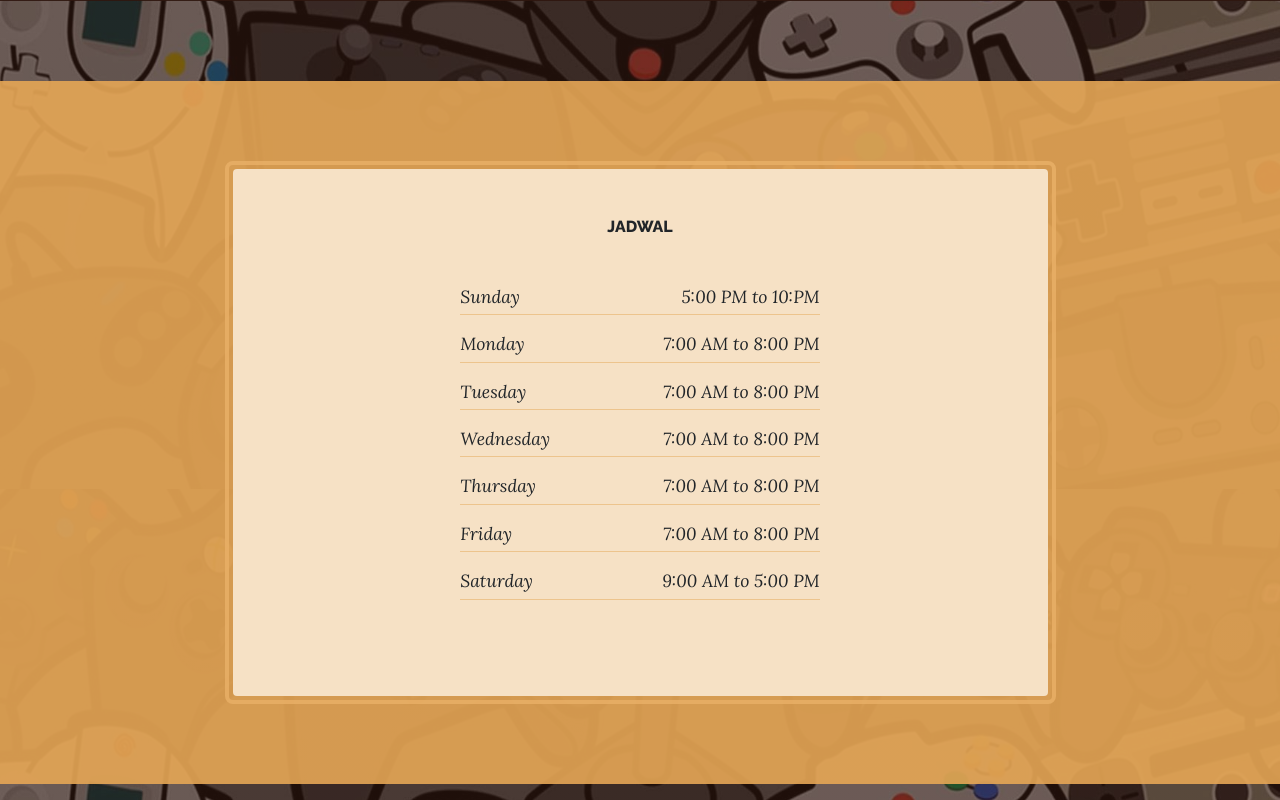
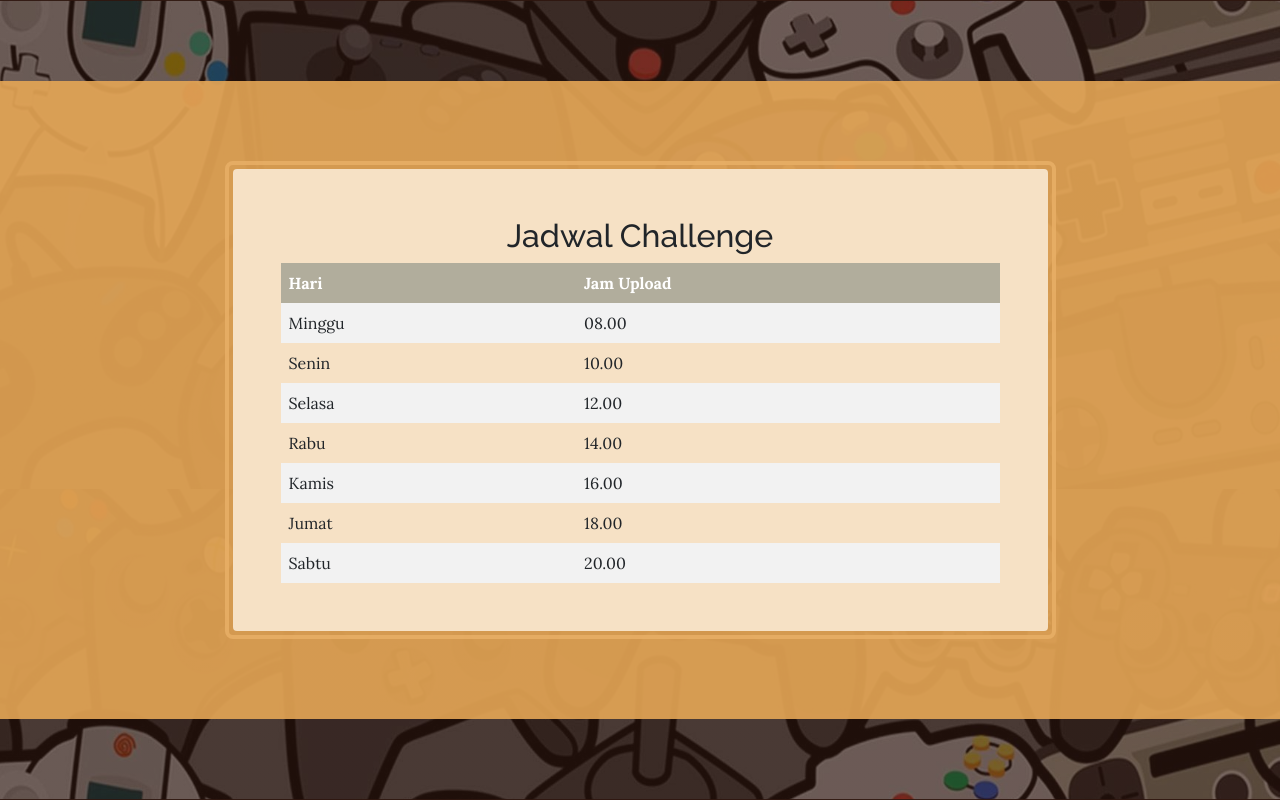
Before and after one commit to RamaReksotinoyo/PPL4612-KELOMPOK-3, a Django app: page /jadwal/ in a window 1280 px wide. Shown: the part 311-1111 px from the top of the page. Run offline with Django 3.2, Linux system fonts and the light colour scheme; some libraries are stand-ins or nearby versions.

Commit message:
menambahkan halaman upload dan mengubah tampilan jadwal

```diff
--- a/PPL/gamechallenge/templates/home.html
+++ b/PPL/gamechallenge/templates/home.html
@@ -83,7 +83,7 @@
             </div>
         </div>
     {% else %}
-        <section class="page-section clearfix">
+        <!-- <section class="page-section clearfix">
             <div class="container">
                 <table class="center">
 
@@ -99,7 +99,7 @@
                     </div></th>
                 </table>
             </div>
-        </section>
+        </section> -->
 
         <section class="page-section cta">
             <div class="container">
@@ -107,7 +107,7 @@
                     <div class="col-xl-9 mx-auto">
                         <div class="cta-inner bg-faded text-center rounded">
                           <h2>Beranda</h2>
-                          <p>Cafe Game Challange merupakan platform para gamers untuk menguji nyali mereka dalam sebuah tantangan game yang seru dan menarik, disini mereka akan di adu dalam game untuk menghasilkan juara superior, tunggu apa lagi segera daftarkan dirimu dan menangkan pertandingannya!</p>
+                          <p>Cafe Game Challange merupakan platform web untuk pecinta challenge untuk beradu kemampuan mereka dalam sebuah tantangan yang seru dan menarik, disini penantang akan di adu dalam menyelesaikan challenge untuk poin tertinggi, tunggu apa lagi segera daftarkan dirimu dan selesaikan challengenya!</p>
                         </div>
                     </div>
                 </div>
--- a/PPL/gamechallenge/templates/jadwal.html
+++ b/PPL/gamechallenge/templates/jadwal.html
@@ -1,7 +1,7 @@
 {% include 'index.html' %}
 
 {% block content %}
-<section class="page-section cta">
+<!-- <section class="page-section cta">
     <div class="container">
         <div class="row">
             <div class="col-xl-9 mx-auto">
@@ -45,6 +45,70 @@
             </div>
         </div>
     </div>
+</section> -->
+<section class="page-section cta">
+    <div class="container">
+        <div class="row">
+            <div class="col-xl-9 mx-auto">
+                <div class="cta-inner bg-faded text-center rounded">
+                    <style>
+                        table {
+                          border-collapse: collapse;
+                          width: 100%;
+                        }
+
+                        th, td {
+                          text-align: left;
+                          padding: 8px;
+                        }
+
+                        tr:nth-child(even){background-color: #f2f2f2}
+
+                        th {
+                          background-color: #b1ad9c;
+                          color: white;
+                        }
+                        </style>
+                    <h2>Jadwal Challenge</h2>
+
+                    <table>
+                        <tr>
+                          <th>Hari</th>
+                          <th>Jam Upload</th>
+                        </tr>
+                        <tr>
+                          <td>Minggu</td>
+                          <td>08.00</td>
+                        </tr>
+                        <tr>
+                          <td>Senin</td>
+                          <td>10.00</td>
+                        </tr>
+                        <tr>
+                          <td>Selasa</td>
+                          <td>12.00</td>
+                        </tr>
+                        <tr>
+                          <td>Rabu</td>
+                          <td>14.00</td>
+                        </tr>
+                        <tr>
+                          <td>Kamis</td>
+                          <td>16.00</td>
+                      </tr>
+                      <tr>
+                        <td>Jumat</td>
+                        <td>18.00</td>
+                    </tr>
+                    <tr>
+                      <td>Sabtu</td>
+                      <td>20.00</td>
+                  </tr>
+                      </table>
+                 </div>
+            </div>
+        </div>
+    </div>
 </section>
 {% endblock %}
 <footer class="footer text-faded text-center py-5">
--- a/PPL/gamechallenge/views.py
+++ b/PPL/gamechallenge/views.py
@@ -158,4 +158,7 @@ def ubah_challenge(request, id_challenge):
         }
     return render(request, template, context)
 
+def uploadview(request):
+    return render(request, 'uploadview.html')
+
 # Create your views here.
--- a/PPL/ppl/urls.py
+++ b/PPL/ppl/urls.py
@@ -37,7 +37,8 @@ urlpatterns = [
     path('tambah-challenge/', tambahChallenge, name='tambah-challenge'),
     path('home/hapus/<int:id_challenge>', hapus_challenge, name='hapus_challenge'),
     path('home/ubah/<int:id_challenge>', ubah_challenge, name='ubah_challenge'),
-    path('export/xls/', export_xls, name='export_xls')
+    path('export/xls/', export_xls, name='export_xls'),
+    path('uploadview/', uploadview, name='uploadview')
 ]
 
 if settings.DEBUG:
--- a/PPL/templates/index.html
+++ b/PPL/templates/index.html
@@ -59,6 +59,9 @@
                 <div class="collapse navbar-collapse" id="navbarSupportedContent">
                     <ul class="navbar-nav mx-auto">
                         <li class="nav-item px-lg-4"><a class="nav-link text-uppercase" href='/home'>Home</a></li>
+                        {% if user.is_authenticated %}
+                            <li class="nav-item px-lg-4"><a class="nav-link text-uppercase" href='/uploadview'>Upload</a></li>
+                        {% endif %}
                         <li class="nav-item px-lg-4"><a class="nav-link text-uppercase" href='/jadwal'>Jadwal</a></li>
                         <li class="nav-item px-lg-4"><a class="nav-link text-uppercase" href='/peringkat'>Peringkat</a></li>
                         <li class="nav-item px-lg-4"><a class="nav-link text-uppercase" href='/berita'>Berita</a></li>
```
Also changed, not shown: PPL/gamechallenge/templates/upload-challenge.html (+29 -2 lines), PPL/gamechallenge/templates/uploadview.html (added, +21 -0 lines), PPL/db.sqlite3, PPL/media/cover/error_flutter_vscode.PNG (added).
